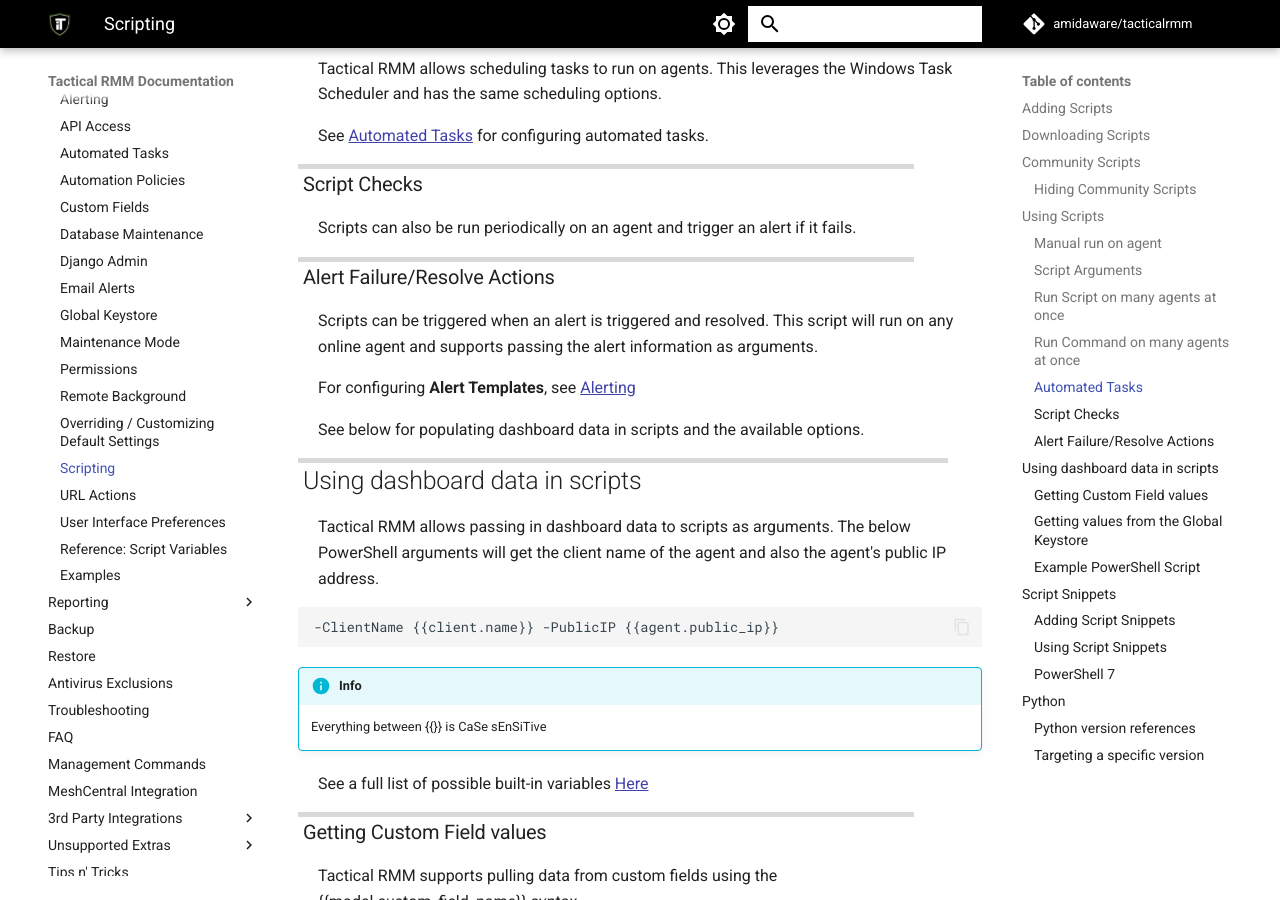
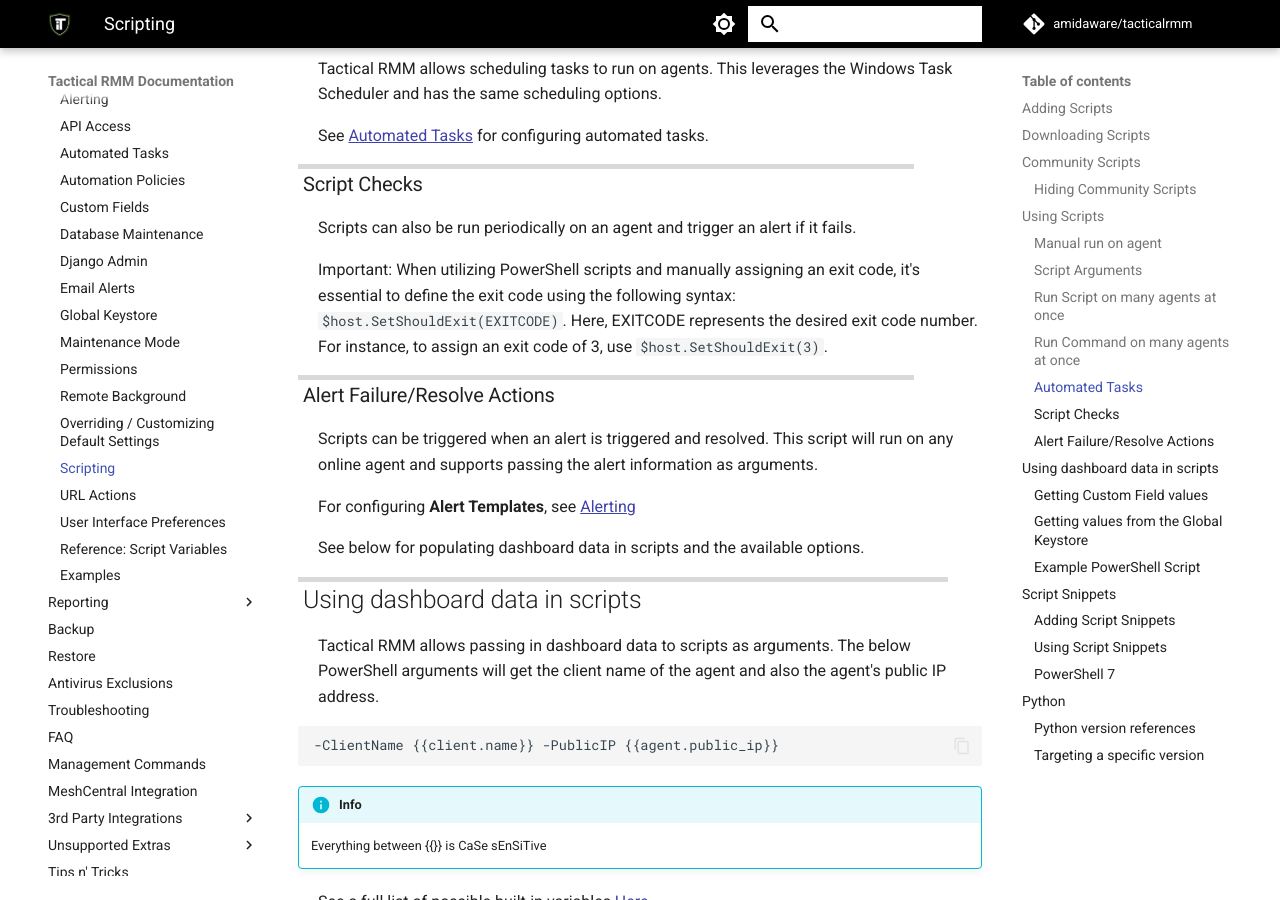
Before and after one commit to amidaware/trmm-docs, an MkDocs documentation site: the page built from docs/functions/scripting.md, in a window 1280 px wide and 900 px high, scrolled down 3197 px. Built offline with MkDocs 1.6.1 and Material for MkDocs 9.7.7, drawn with Linux system fonts in a browser that asks for light colours; comment, search, counter and statistics services are not loaded.

Commit message:
add powershell exit code

```diff
--- a/docs/functions/scripting.md
+++ b/docs/functions/scripting.md
@@ -97,6 +97,8 @@
 ### Script Checks
 
 Scripts can also be run periodically on an agent and trigger an alert if it fails.
+
+Important: When utilizing PowerShell scripts and manually assigning an exit code, it's essential to define the exit code using the following syntax: `$host.SetShouldExit(EXITCODE)`. Here, EXITCODE represents the desired exit code number. For instance, to assign an exit code of 3, use `$host.SetShouldExit(3)`.
 
 ### Alert Failure/Resolve Actions
 
```
